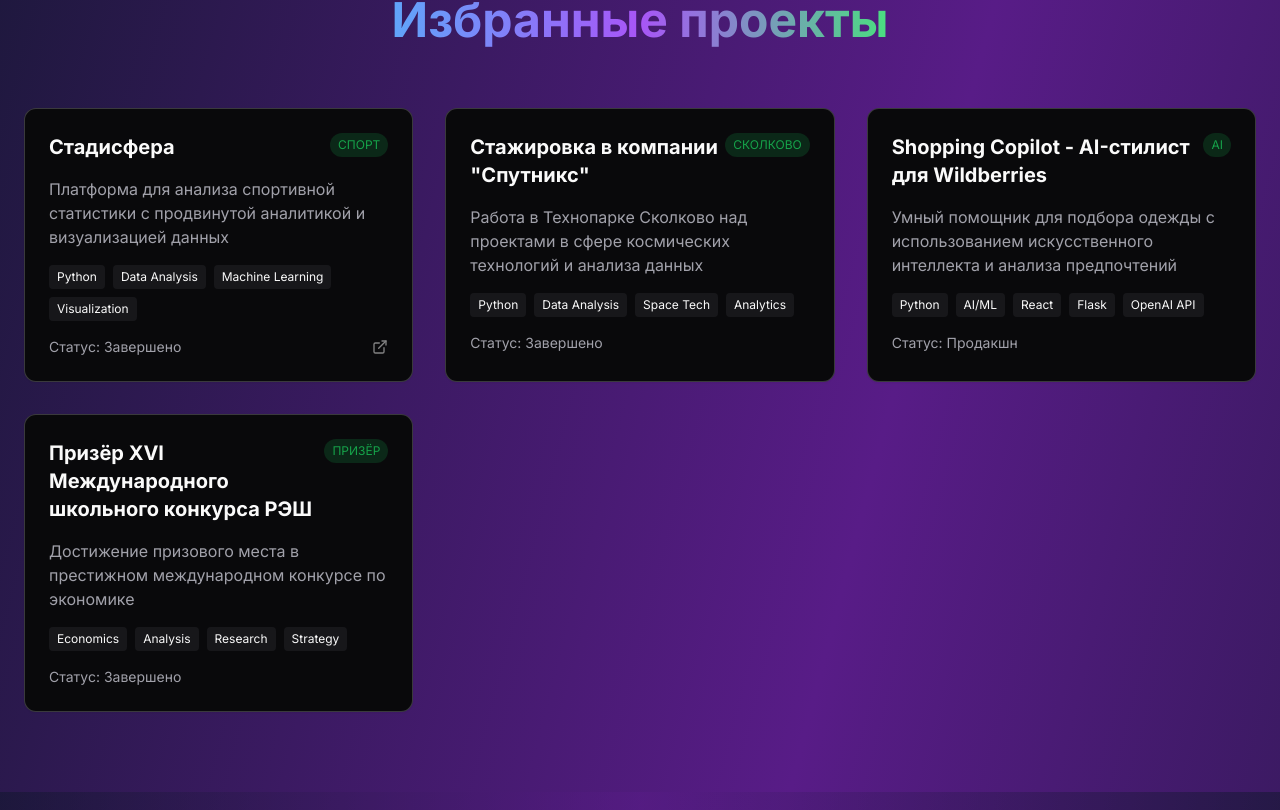
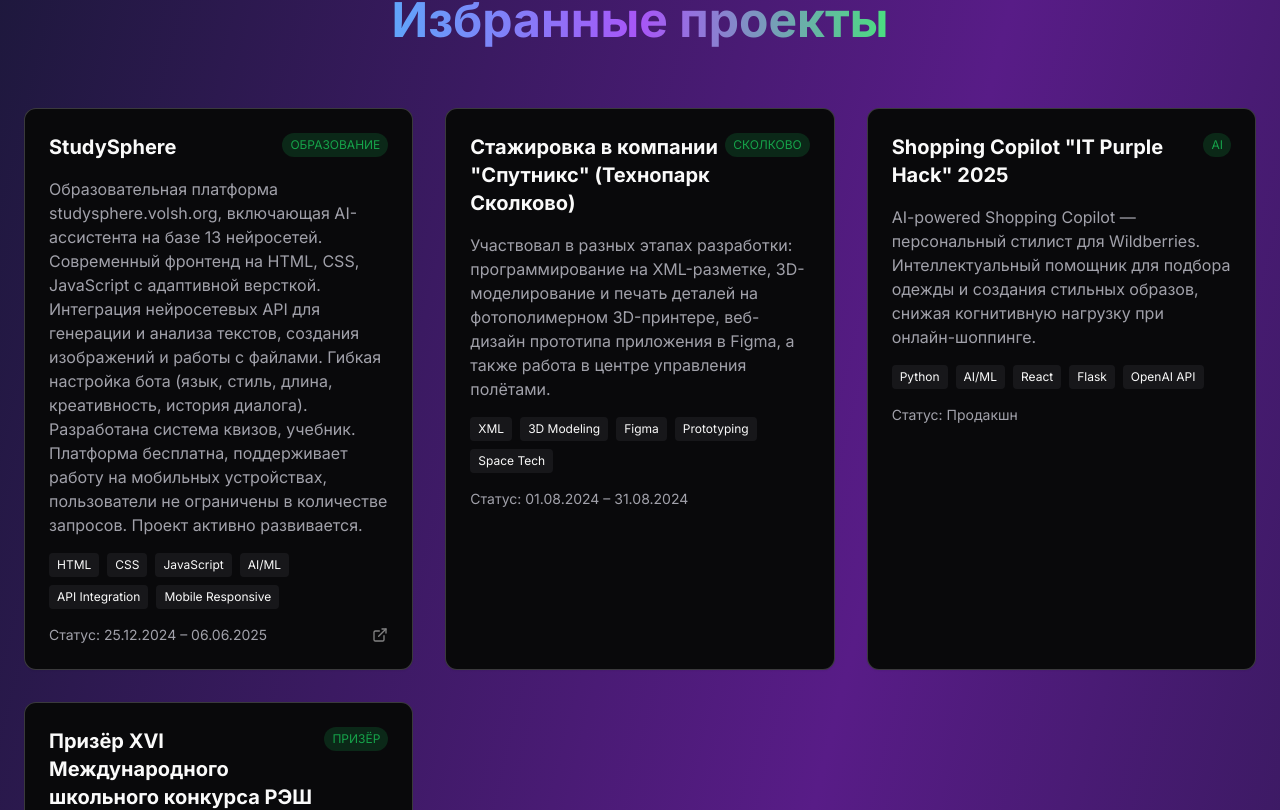
Before and after one commit to dany-simonov/AboutMe, a React (Vite) app: page / in a window 1280 px wide. Shown: the part 1090-1900 px from the top of the page. Built offline with nearby package versions, Linux system fonts and the light colour scheme.

Commit message:
Refactor: Update project and education details
Updated project descriptions, education, and added lectures to the portfolio. Reordered technical skills.

```diff
--- a/src/components/DraggableSkillsList.tsx
+++ b/src/components/DraggableSkillsList.tsx
@@ -16,70 +16,72 @@ interface DraggableSkillsListProps {
 
 const DraggableSkillsList = ({ language }: DraggableSkillsListProps) => {
   const [skills, setSkills] = useState<Skill[]>([
-    // Python & Data Science
+    // Languages & Core Programming
     { name: "Python", category: "language", icon: Code2, color: "text-blue-500" },
+    { name: "JavaScript", category: "web", icon: Code2, color: "text-yellow-600" },
+
+    // Python Libraries & Data Science
     { name: "Pandas", category: "data", icon: BarChart3, color: "text-purple-500" },
     { name: "NumPy", category: "data", icon: BarChart3, color: "text-green-500" },
     { name: "Seaborn", category: "data", icon: BarChart3, color: "text-orange-500" },
     { name: "Matplotlib", category: "data", icon: BarChart3, color: "text-red-500" },
+
+    // Web Frameworks
     { name: "Flask", category: "web", icon: Globe, color: "text-emerald-500" },
+    { name: "FastAPI", category: "web", icon: Globe, color: "text-cyan-500" },
+
+    // AI & Machine Learning
     { name: "g4f", category: "ai", icon: Bot, color: "text-violet-500" },
+    { name: "Voice Assistant", category: "ai", icon: Bot, color: "text-purple-400" },
+    { name: "AI Integration", category: "ai", icon: Bot, color: "text-cyan-400" },
+
+    // Data Parsing & Requests
     { name: "Requests", category: "parsing", icon: Globe, color: "text-yellow-500" },
     { name: "BeautifulSoup", category: "parsing", icon: Code2, color: "text-teal-500" },
-    { name: "FastAPI", category: "web", icon: Globe, color: "text-cyan-500" },
 
-    // Git & VCS
+    // Version Control & DevOps
     { name: "GitHub", category: "vcs", icon: GitBranch, color: "text-gray-500" },
     { name: "GitLab", category: "vcs", icon: GitBranch, color: "text-orange-600" },
     { name: "GitHub Actions", category: "devops", icon: GitBranch, color: "text-blue-600" },
+    { name: "Docker", category: "devops", icon: Cloud, color: "text-blue-400" },
 
-    // Design
-    { name: "Figma", category: "design", icon: Palette, color: "text-purple-600" },
-    { name: "FigJam", category: "design", icon: Palette, color: "text-pink-500" },
-    { name: language === 'ru' ? "Интерфейсы" : "Interfaces", category: "design", icon: Palette, color: "text-indigo-500" },
-    { name: language === 'ru' ? "Прототипы" : "Prototypes", category: "design", icon: Palette, color: "text-rose-500" },
-
-    // Analytics
-    { name: language === 'ru' ? "A/B-тестирование" : "A/B Testing", category: "analytics", icon: BarChart3, color: "text-amber-500" },
-    { name: language === 'ru' ? "Z-тесты" : "Z-tests", category: "analytics", icon: BarChart3, color: "text-lime-500" },
-    { name: language === 'ru' ? "T-тесты" : "T-tests", category: "analytics", icon: BarChart3, color: "text-emerald-600" },
+    // Web Technologies
+    { name: "HTML", category: "web", icon: FileCode, color: "text-red-600" },
+    { name: "CSS", category: "web", icon: FileCode, color: "text-blue-500" },
+    { name: "REST API", category: "api", icon: Globe, color: "text-green-500" },
 
     // Databases
     { name: "SQL", category: "database", icon: Database, color: "text-blue-600" },
     { name: "SQLite", category: "database", icon: Database, color: "text-gray-600" },
     { name: "MySQL", category: "database", icon: Database, color: "text-orange-500" },
 
-    // Web
-    { name: "JavaScript", category: "web", icon: Code2, color: "text-yellow-600" },
-    { name: "HTML", category: "web", icon: FileCode, color: "text-red-600" },
-    { name: "CSS", category: "web", icon: FileCode, color: "text-blue-500" },
+    // Design & Prototyping
+    { name: "Figma", category: "design", icon: Palette, color: "text-purple-600" },
+    { name: "FigJam", category: "design", icon: Palette, color: "text-pink-500" },
+    { name: language === 'ru' ? "Интерфейсы" : "Interfaces", category: "design", icon: Palette, color: "text-indigo-500" },
+    { name: language === 'ru' ? "Прототипы" : "Prototypes", category: "design", icon: Palette, color: "text-rose-500" },
 
-    // Markup
-    { name: "XML", category: "markup", icon: FileCode, color: "text-green-600" },
-    { name: "KML", category: "markup", icon: FileCode, color: "text-purple-500" },
+    // Analytics & Testing
+    { name: language === 'ru' ? "A/B-тестирование" : "A/B Testing", category: "analytics", icon: BarChart3, color: "text-amber-500" },
+    { name: language === 'ru' ? "Z-тесты" : "Z-tests", category: "analytics", icon: BarChart3, color: "text-lime-500" },
+    { name: language === 'ru' ? "T-тесты" : "T-tests", category: "analytics", icon: BarChart3, color: "text-emerald-600" },
 
-    // Tools
-    { name: "Excel", category: "tools", icon: Wrench, color: "text-green-700" },
-    { name: "Notion", category: "tools", icon: Wrench, color: "text-gray-700" },
-
-    // BI
-    { name: "Power BI", category: "bi", icon: BarChart3, color: "text-yellow-500" },
-    { name: "Tableau", category: "bi", icon: BarChart3, color: "text-blue-700" },
-
-    // DevOps
-    { name: "Docker", category: "devops", icon: Cloud, color: "text-blue-400" },
-
-    // API
-    { name: "REST API", category: "api", icon: Globe, color: "text-green-500" },
-
-    // Testing
+    // Unit Testing
     { name: language === 'ru' ? "Unit-тесты" : "Unit tests", category: "testing", icon: TestTube, color: "text-red-500" },
     { name: "unittest", category: "testing", icon: TestTube, color: "text-orange-400" },
     { name: "pytest", category: "testing", icon: TestTube, color: "text-green-400" },
 
-    // AI
-    { name: "Voice Assistant", category: "ai", icon: Bot, color: "text-purple-400" },
-    { name: "AI Integration", category: "ai", icon: Bot, color: "text-cyan-400" }
+    // Business Intelligence
+    { name: "Power BI", category: "bi", icon: BarChart3, color: "text-yellow-500" },
+    { name: "Tableau", category: "bi", icon: BarChart3, color: "text-blue-700" },
+
+    // Markup Languages
+    { name: "XML", category: "markup", icon: FileCode, color: "text-green-600" },
+    { name: "KML", category: "markup", icon: FileCode, color: "text-purple-500" },
+
+    // Tools & Productivity
+    { name: "Excel", category: "tools", icon: Wrench, color: "text-green-700" },
+    { name: "Notion", category: "tools", icon: Wrench, color: "text-gray-700" }
   ]);
 
   const [draggedIndex, setDraggedIndex] = useState<number | null>(null);
--- a/src/data/translations.ts
+++ b/src/data/translations.ts
@@ -1,4 +1,3 @@
-
 export const translations = {
   ru: {
     name: "Даниил Симонов",
@@ -13,32 +12,32 @@ export const translations = {
     featuredProjects: "Избранные проекты",
     projects: [
       {
-        title: "Стадисфера",
-        description: "Платформа для анализа спортивной статистики с продвинутой аналитикой и визуализацией данных",
-        tech: ["Python", "Data Analysis", "Machine Learning", "Visualization"],
-        status: "Завершено",
-        highlight: "СПОРТ",
-        link: "https://github.com/dany-simonov"
+        title: "StudySphere",
+        description: "Образовательная платформа studysphere.volsh.org, включающая AI-ассистента на базе 13 нейросетей. Современный фронтенд на HTML, CSS, JavaScript с адаптивной версткой. Интеграция нейросетевых API для генерации и анализа текстов, создания изображений и работы с файлами. Гибкая настройка бота (язык, стиль, длина, креативность, история диалога). Разработана система квизов, учебник. Платформа бесплатна, поддерживает работу на мобильных устройствах, пользователи не ограничены в количестве запросов. Проект активно развивается.",
+        tech: ["HTML", "CSS", "JavaScript", "AI/ML", "API Integration", "Mobile Responsive"],
+        status: "25.12.2024 – 06.06.2025",
+        highlight: "ОБРАЗОВАНИЕ",
+        link: "https://studysphere.volsh.org"
       },
       {
-        title: "Стажировка в компании \"Спутникс\"",
-        description: "Работа в Технопарке Сколково над проектами в сфере космических технологий и анализа данных",
-        tech: ["Python", "Data Analysis", "Space Tech", "Analytics"],
-        status: "Завершено",
+        title: "Стажировка в компании \"Спутникс\" (Технопарк Сколково)",
+        description: "Участвовал в разных этапах разработки: программирование на XML-разметке, 3D-моделирование и печать деталей на фотополимерном 3D-принтере, веб-дизайн прототипа приложения в Figma, а также работа в центре управления полётами.",
+        tech: ["XML", "3D Modeling", "Figma", "Prototyping", "Space Tech"],
+        status: "01.08.2024 – 31.08.2024",
         highlight: "СКОЛКОВО"
       },
       {
-        title: "Shopping Copilot - AI-стилист для Wildberries",
-        description: "Умный помощник для подбора одежды с использованием искусственного интеллекта и анализа предпочтений",
+        title: "Shopping Copilot \"IT Purple Hack\" 2025",
+        description: "AI-powered Shopping Copilot — персональный стилист для Wildberries. Интеллектуальный помощник для подбора одежды и создания стильных образов, снижая когнитивную нагрузку при онлайн-шоппинге.",
         tech: ["Python", "AI/ML", "React", "Flask", "OpenAI API"],
         status: "Продакшн",
         highlight: "AI"
       },
       {
-        title: "Призёр XVI Международного школьного конкурса РЭШ",
-        description: "Достижение призового места в престижном международном конкурсе по экономике",
+        title: "Призёр XVI Международного школьного конкурса РЭШ по экономике",
+        description: "Организовано Российской экономической школой и ILoveEconomics.",
         tech: ["Economics", "Analysis", "Research", "Strategy"],
-        status: "Завершено",
+        status: "17.02.2025 – 03.05.2025",
         highlight: "ПРИЗЁР"
       }
     ],
@@ -88,7 +87,7 @@ export const translations = {
         period: "11 класс, Математическая вертикаль Плюс"
       },
       {
-        institution: "Яндекс.Лицей",
+        institution: "Яндекс Лицей",
         period: "Промышленное программирование на Python"
       },
       {
@@ -105,7 +104,7 @@ export const translations = {
       },
       {
         institution: "Лекции на конференциях: RUCODE, Purple Conf, MTS True Tech Day, Яндекс Conf и другие",
-        period: "2023-2024"
+        period: "2024-2025"
       }
     ],
     technicalSkills: "Технические навыки",
@@ -207,32 +206,32 @@ export const translations = {
     featuredProjects: "Featured Projects",
     projects: [
       {
-        title: "Stadisfera",
-        description: "Platform for sports statistics analysis with advanced analytics and data visualization",
-        tech: ["Python", "Data Analysis", "Machine Learning", "Visualization"],
-        status: "Completed",
-        highlight: "SPORTS",
-        link: "https://github.com/dany-simonov"
+        title: "StudySphere",
+        description: "Educational platform studysphere.volsh.org, featuring an AI assistant based on 13 neural networks. Modern frontend with HTML, CSS, JavaScript and responsive design. Integration of neural network APIs for text generation and analysis, image creation, and file processing. Flexible bot configuration (language, style, length, creativity, dialogue history). Developed quiz system and textbook. Platform is free, supports mobile devices, users have unlimited queries. Project is actively developing.",
+        tech: ["HTML", "CSS", "JavaScript", "AI/ML", "API Integration", "Mobile Responsive"],
+        status: "25.12.2024 – 06.06.2025",
+        highlight: "EDUCATION",
+        link: "https://studysphere.volsh.org"
       },
       {
-        title: "Internship at \"Sputniks\" Company",
-        description: "Work at Skolkovo Technopark on projects in space technology and data analysis",
-        tech: ["Python", "Data Analysis", "Space Tech", "Analytics"],
-        status: "Completed",
+        title: "Internship at \"Sputniks\" Company (Skolkovo Technopark)",
+        description: "Participated in various development stages: XML markup programming, 3D modeling and printing parts on photopolymer 3D printer, web design of application prototype in Figma, and work in the mission control center.",
+        tech: ["XML", "3D Modeling", "Figma", "Prototyping", "Space Tech"],
+        status: "01.08.2024 – 31.08.2024",
         highlight: "SKOLKOVO"
       },
       {
-        title: "Shopping Copilot - AI Stylist for Wildberries",
-        description: "Smart clothing recommendation assistant using artificial intelligence and preference analysis",
+        title: "Shopping Copilot \"IT Purple Hack\" 2025",
+        description: "AI-powered Shopping Copilot — personal stylist for Wildberries. Intelligent assistant for clothing selection and creating stylish outfits, reducing cognitive load during online shopping.",
         tech: ["Python", "AI/ML", "React", "Flask", "OpenAI API"],
         status: "Production",
         highlight: "AI"
       },
       {
         title: "NES XVI International School Competition Winner",
-        description: "Achievement of prize place in prestigious international economics competition",
+        description: "Organized by New Economic School and ILoveEconomics.",
         tech: ["Economics", "Analysis", "Research", "Strategy"],
-        status: "Completed",
+        status: "17.02.2025 – 03.05.2025",
         highlight: "WINNER"
       }
     ],
@@ -282,7 +281,7 @@ export const translations = {
         period: "Grade 11, Mathematical Vertical Plus"
       },
       {
-        institution: "Yandex.Lyceum",
+        institution: "Yandex Lyceum",
         period: "Industrial Python Programming"
       },
       {
@@ -299,7 +298,7 @@ export const translations = {
       },
       {
         institution: "Lectures at conferences: RUCODE, Purple Conf, MTS True Tech Day, Yandex Conf and others",
-        period: "2023-2024"
+        period: "2024-2025"
       }
     ],
     technicalSkills: "Technical Skills",
```
